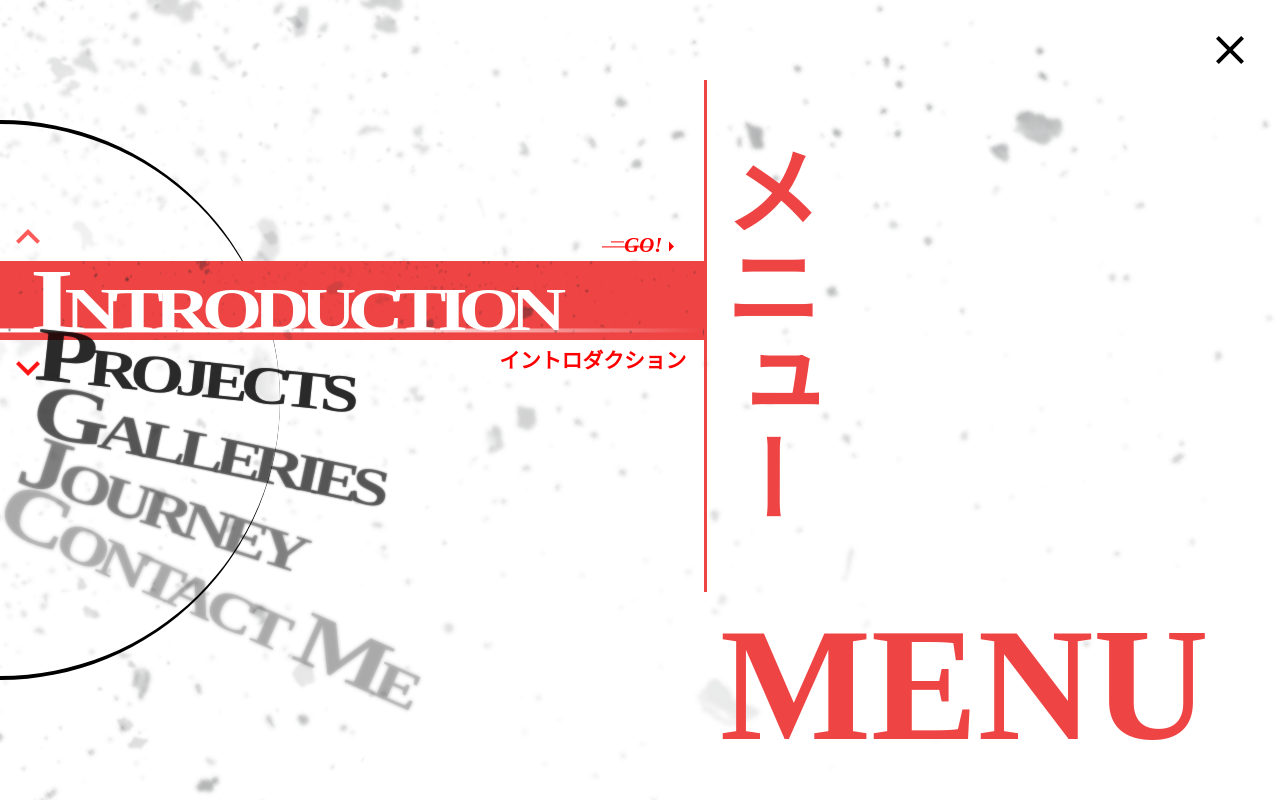
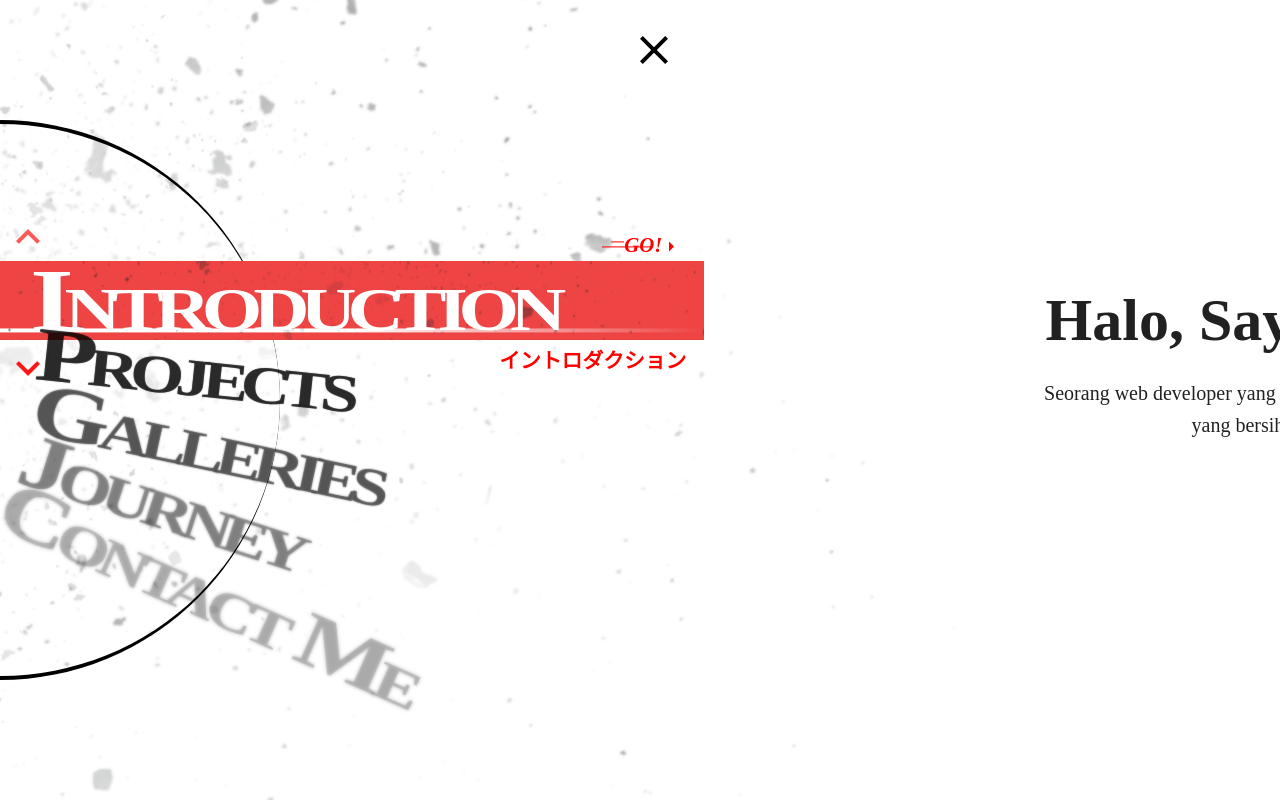
Before and after one commit to lluuvvii/my-personal-web-nextjs, a Next.js app: page /menutest in a window 1280 px wide. Built offline with nearby package versions, Linux system fonts and the light colour scheme.

Commit message:
update desktop responsive

```diff
--- a/src/app/(Home)/menutest/page.tsx
+++ b/src/app/(Home)/menutest/page.tsx
@@ -1,9 +1,24 @@
+import IntroNew from '@/app/components/introNew/IntroNew'
 import SelectMenu from '@/app/components/selectMenu/Menus'
+import { Box } from '@mui/material'
 import React from 'react'
 
 const page = () => {
   return (
-    <SelectMenu />
+    <Box
+      sx={{
+        width: '100vw',
+        overflow: 'hidden'
+      }}>
+      <Box
+        sx={{
+          display: 'flex',
+          width: '155vw'
+        }}>
+        <SelectMenu />
+        <IntroNew />
+      </Box>
+    </Box>
   )
 }
 
--- a/src/app/components/introNew/IntroNew.tsx
+++ b/src/app/components/introNew/IntroNew.tsx
@@ -1,10 +1,15 @@
+'use client'
+
 import { Box, Button, Typography } from '@mui/material'
 import { motion } from 'framer-motion'
 import React from 'react'
 
 function IntroNew() {
   return (
-    <main style={{ backgroundColor: "#000", color: "#fff", minHeight: "100vh" }}>
+    <Box sx={{
+      backgroundColor: "white", height: "100vh", width: '100vw', position: { xs: 'absolute', md: 'relative' },
+      zIndex: { xs: -1 }
+    }}>
       <Box
         component={motion.div}
         initial={{ opacity: 0, y: 30 }}
@@ -43,7 +48,7 @@ function IntroNew() {
           Lihat Portofolio
         </Button>
       </Box>
-    </main>
+    </Box>
   )
 }
 
--- a/src/app/components/selectMenu/Menus.tsx
+++ b/src/app/components/selectMenu/Menus.tsx
@@ -32,14 +32,17 @@ export default function SelectMenu() {
   return (
     <LazyMotion features={domAnimation}>
       <Box
-        sx={{ display: 'flex' }}
-      >
-        <Box
         component={m.div}
         ref={menuRef}
         tabIndex={0}
         onKeyDown={handleKeyDown}
-          sx={{ overflow: 'hidden', height: '100dvh', width: { xs: '100vw', md: '55vw' }, backgroundColor: 'white', outline: 'none' }}>
+        sx={{
+          overflow: 'hidden',
+          height: '100dvh',
+          width: { xs: '100vw', md: '55vw' },
+          backgroundColor: 'white',
+          outline: 'none'
+        }}>
         <Box
           component={motion.div}
           initial={{ opacity: 0, scale: 1.2 }}
@@ -57,7 +60,7 @@ export default function SelectMenu() {
             position: 'fixed',
             top: '50%',
             translate: '-50% -50%',
-              width: '100vw',
+            width: '55vw',
             height: '100dvh',
             backgroundImage: 'url(/assets/img/pngwing.com1.png)',
             backgroundSize: 'cover',
@@ -82,7 +85,7 @@ export default function SelectMenu() {
             position: 'fixed',
             top: '50%',
             translate: '-50% -50%',
-              width: '100vw',
+            width: '55vw',
             height: '100dvh',
             backgroundImage: 'url(/assets/img/pngwing.com1.png)',
             backgroundSize: 'cover',
@@ -464,42 +467,6 @@ export default function SelectMenu() {
         </Box>
       </Box>
       <Box
-          sx={{ overflow: 'hidden', height: '100dvh', width: { xs: '0vw', md: '45vw' }, backgroundColor: 'white', outline: 'none' }}
-        >
-          <Box
-            sx={{ height: '100%', paddingY: '5rem' }}>
-            <Typography
-              variant='h1'
-              sx={{
-                position: 'relative',
-                color: '#ef4444',
-                writingMode: 'vertical-rl',
-                textOrientation: 'upright',
-                fontWeight: 'bold',
-                textAlign: 'center',
-                height: '80%',
-                borderLeft: '0.2rem solid #ef4444',
-              }}>
-              メニュー
-            </Typography>
-            <Typography
-              variant='h1'
-              sx={{
-                position: 'relative',
-                color: '#ef4444',
-                // writingMode: 'vertical-rl',
-                // textOrientation: 'upright',
-                fontWeight: 'bold',
-                textAlign: 'start',
-                fontSize: '10rem',
-                height: '20%',
-                borderLeft: '1rem solid transparent',
-              }}>
-              MENU
-            </Typography>
-          </Box>
-        </Box>
-        <Box
         component={motion.div}
         initial={{ opacity: 0, x: '100%', rotate: '180deg' }}
         animate={{ opacity: 1, x: '0%', rotate: '0deg' }}
@@ -511,12 +478,11 @@ export default function SelectMenu() {
         sx={{
           position: 'fixed',
           top: '2vw',
-            right: '2vw',
+          right: { xs: '2vw', md: '47vw' },
           cursor: 'pointer'
         }}>
         <CloseSharp color='info' sx={{ color: 'black', fontSize: { xs: '1.5rem', sm: '2rem', md: '2.5rem', lg: '3rem', xl: '3.5rem' } }} />
       </Box>
-      </Box>
-    </LazyMotion >
+    </LazyMotion>
   )
 }
```
Lines whose indentation alone changed are shown as unchanged.
